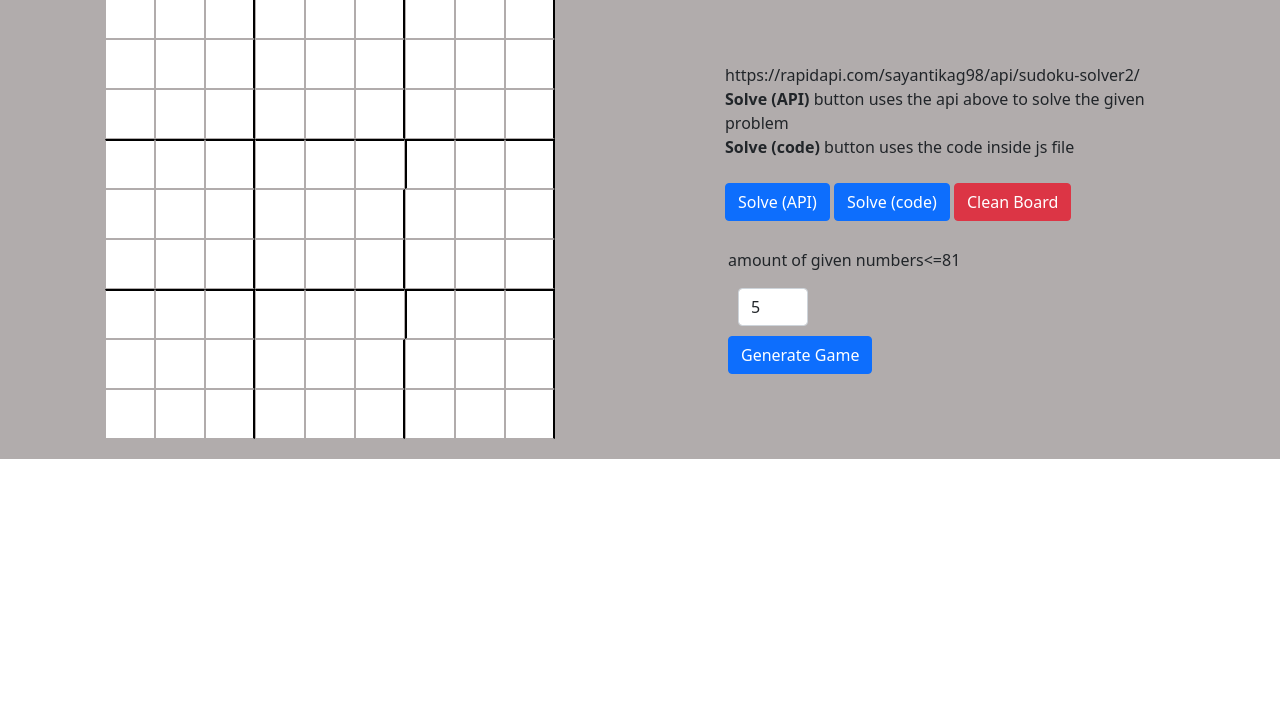
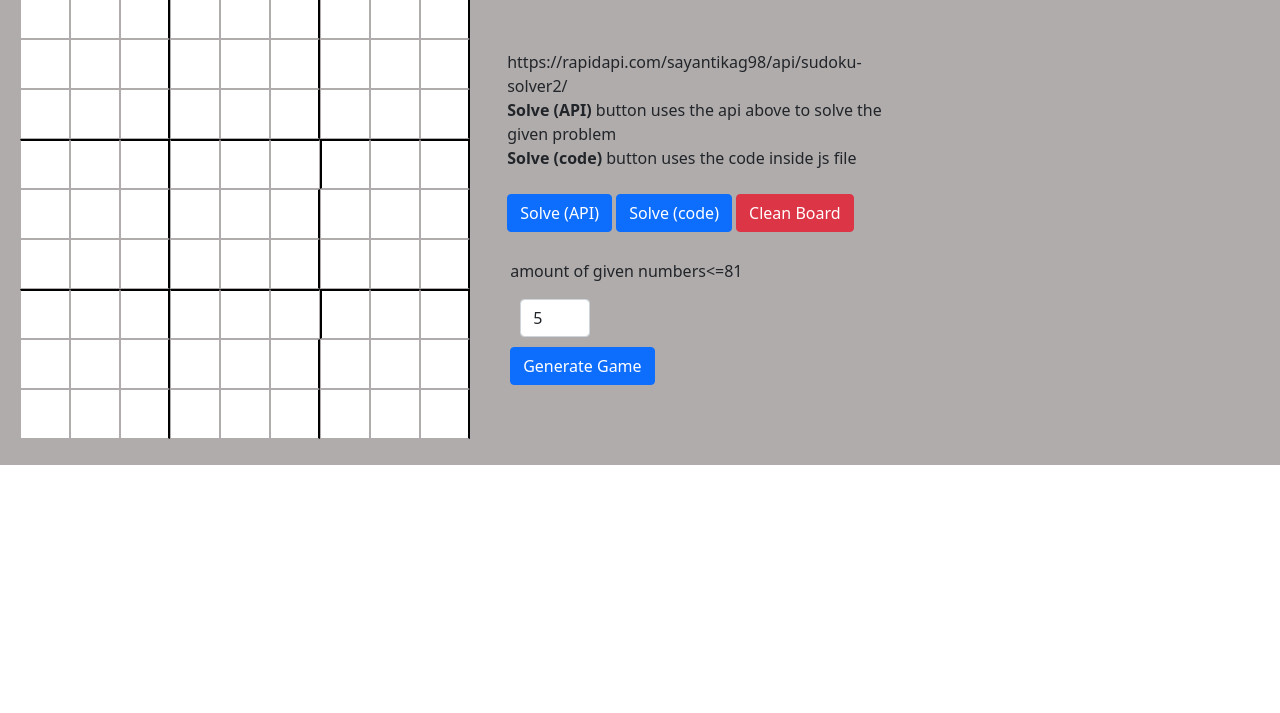
Before and after one commit to avni25/sudoku-solver, a plain HTML site: page index.html in a window 1280 px wide. Shown: the part 87-800 px from the top of the page. Drawn offline with nearby package versions, Linux system fonts and the light colour scheme.

Commit message:
style updated

```diff
--- a/style.css
+++ b/style.css
@@ -6,7 +6,10 @@
 }
 
 #main-container{
-   display: flex;
+   display: inline-block;
+   position: relative;
+   overflow: hidden;
+   width: 100%;
 }
 
 h1{
@@ -15,14 +18,15 @@ h1{
 }
 .button-container{
     width: 450px;
-    margin: auto;
-
+    overflow: hidden;
+    padding: 3%;
 }
 
 #puzzle-board{
     width: 450px;
     height: 450px;
-    margin: auto;
+    float: left;
+    /* position: relative;    */
 
 }
 
```
